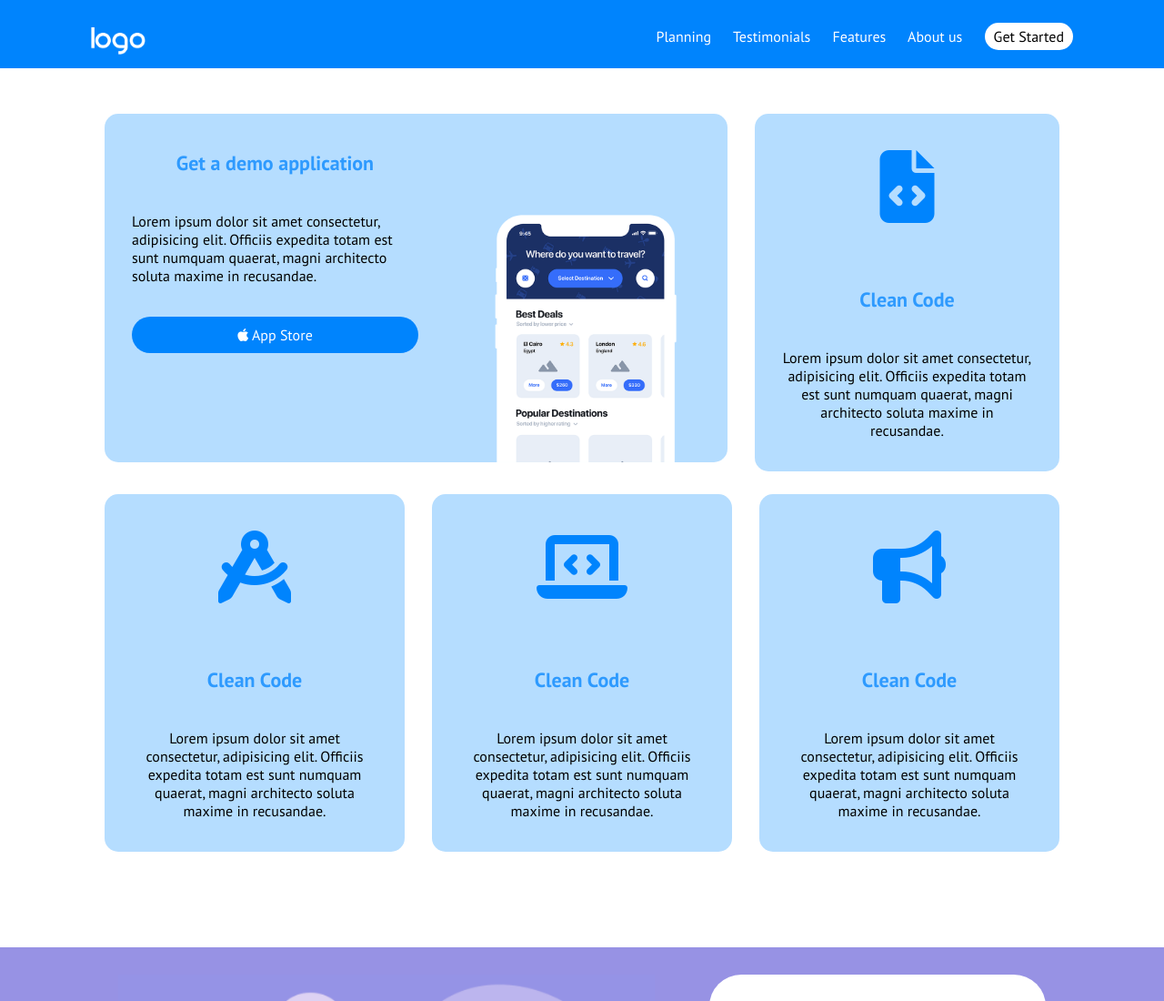
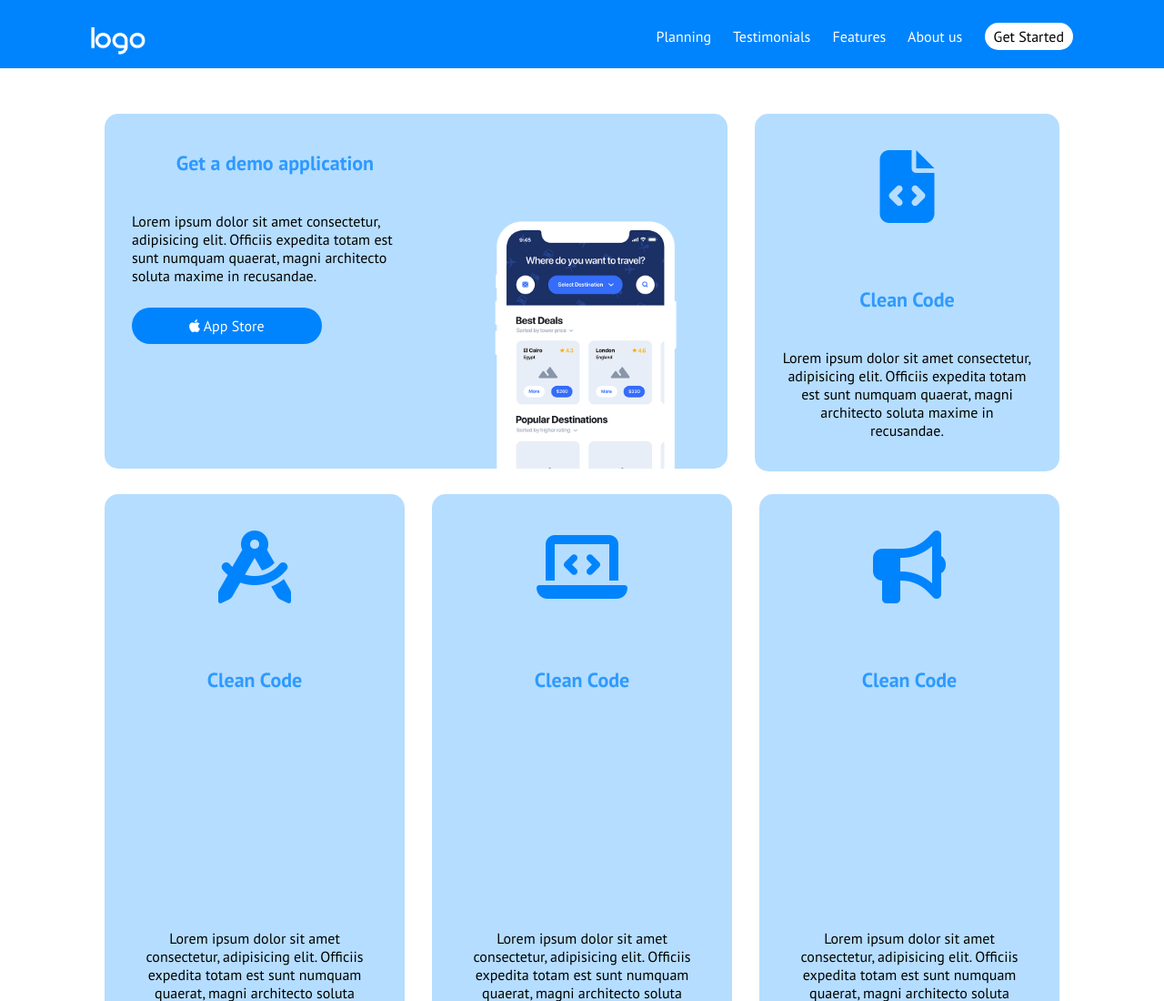
Before and after one commit to christiandigiandomenico/htmlcss-responsive-layout, a plain HTML site: page index.html in a window 1280 px wide. Shown: the top 1100 px of the page at 91% size. Drawn offline with Linux system fonts and the light colour scheme.

Commit message:
Aggiunto fix spazi prima sezione

```diff
--- a/css/style.css
+++ b/css/style.css
@@ -97,11 +97,9 @@ nav {
     color: white;
     text-decoration: none;
     background-color: #0084fd;
-    padding: 10px 30%;
+    padding: 10px 20%;
     border-radius: 25px;
-    display: block;
     text-align: center;
-    margin-bottom: 80px;
 }
 
 .content-cards.second-content {
@@ -673,6 +671,10 @@ footer {
         margin-bottom: 120px;
     }
 
+    .card .content-cards.second-content {
+        height: 355px;
+    }
+
     .maincard {
         display: flex;
     }
```
